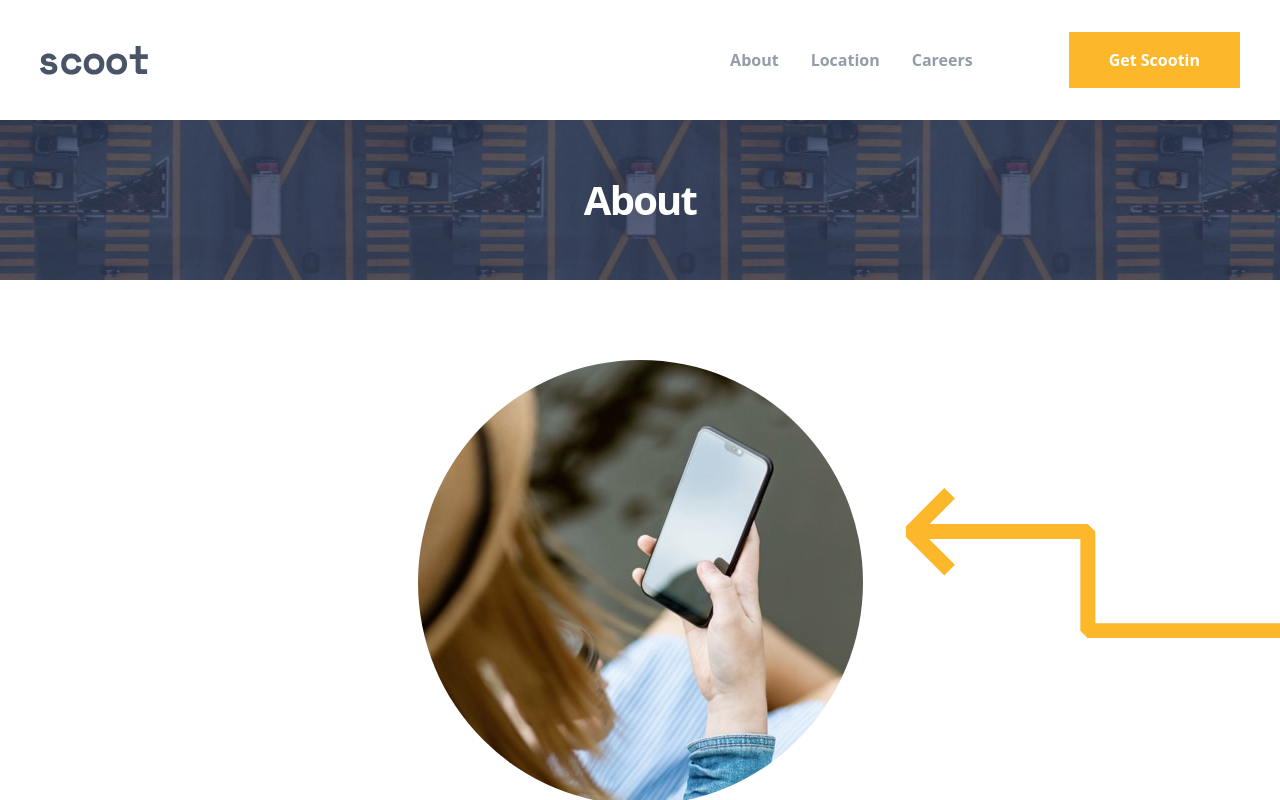
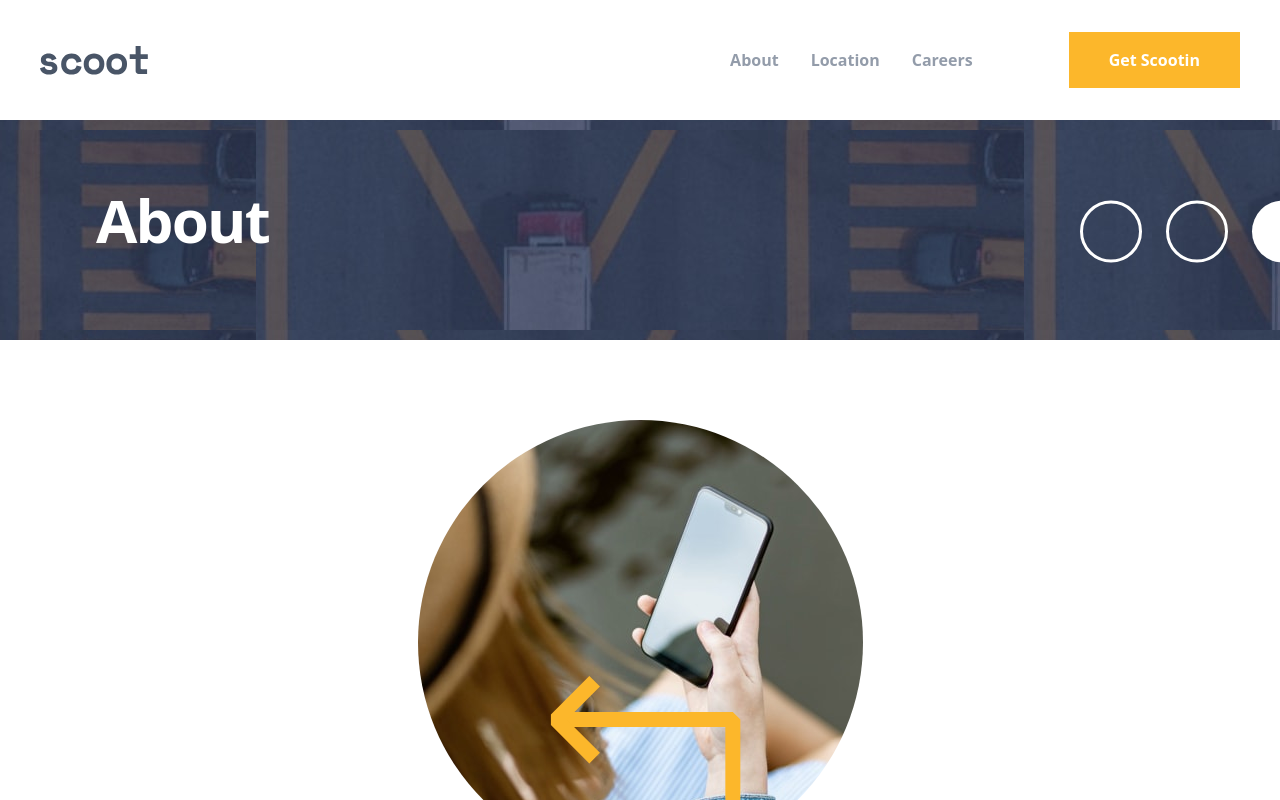
Before and after one commit to RonaldMamani/Scoot_Multi-Pages, an Angular app: page /about in a window 1280 px wide. Shown: the top 800 px of the page. Built offline with nearby package versions, Linux system fonts and the light colour scheme.

Commit message:
Adicionando a pagina about com responsividades para telas tablet

```diff
--- a/src/app/components/benefies-about/benefies-about.component.html
+++ b/src/app/components/benefies-about/benefies-about.component.html
@@ -1,4 +1,7 @@
-<section class="px-8 py-20 flex flex-col gap-[120px]">
+<section class="
+    px-8 py-20 flex flex-col gap-[120px]
+
+    ">
     <div class="flex flex-col gap-[120px]">
         <div class="relative">
             <app-benefie-detail
@@ -7,7 +10,10 @@
                 Descrition="Getting around should be simple (and even fun!) for everyone. We embrace technology to provide
                 low cost, smart access to scooters at your fingertips."
             />
-            <div class="absolute bg-[url('./assets/patterns/left-upward-arrow.svg')] bg-left -right-8 top-32 w-[375px] h-[150px]"></div>
+            <div class="
+                absolute bg-[url('./assets/patterns/left-upward-arrow.svg')] bg-left -right-8 top-32 w-[375px] h-[150px]
+                md:top-64 md:w-[730px]
+                "></div>
         </div>
         <div class="relative">
             <app-benefie-detail
@@ -19,7 +25,9 @@
             <div class="absolute bg-[url('./assets/patterns/right-arrow.svg')] bg-right -left-8 top-0 w-[375px] h-[150px]"></div>
         </div>
     </div>
-    <div class="flex flex-col gap-14 text-center">
+    <div class="
+        flex flex-col gap-14 text-center
+        ">
         <h5 class="text-[#495567] font-['Space Mono'] text-4xl font-bold">Our Values</h5>
         <app-benenfie-numeration
             imageUrl="../../../assets/images/our-tech.jpg"
@@ -42,8 +50,8 @@
             DescritionImage="Pessoa Usando Celular"
             Number="03"
             Title="Our community"
-            Descrition="We support every community we serve. All workers are paid a living wage based on their location and are
-            Scoot employees."
+            Descrition="We uses local workforce with neighborhood organizations to greatly improve the overall growth and
+            improve urban living."
         />
     </div>
 </section>
--- a/src/app/components/benenfie-numeration/benenfie-numeration.component.html
+++ b/src/app/components/benenfie-numeration/benenfie-numeration.component.html
@@ -7,7 +7,10 @@
     </div>
     <div class="flex flex-col gap-7 text-center items-center">
         <h6 class="font-['Space Mono'] text-2xl text-[#495567] font-bold">{{Title}}</h6>
-        <div class="flex justify-center w-[311px]">
+        <div class="
+            flex justify-center w-[311px]
+            md:w-[457px]
+            ">
             <p class="font-['Lexend Deca'] text-[#939CAA]">{{Descrition}}</p>
         </div>
     </div>
--- a/src/app/components/faqs/faqs.component.html
+++ b/src/app/components/faqs/faqs.component.html
@@ -1,8 +1,11 @@
-<section class="px-8 py-32 flex flex-col gap-12 text-center">
+<section class="
+    px-8 py-32 flex flex-col gap-12 text-center
+    md:px-20
+    ">
     <h5 class="text-[#495567] font-['Space Mono'] text-4xl font-bold">FAQs</h5>
     <div class="flex flex-col gap-16 text-center">
         <h6 class="text-[#495567] font-['Space Mono'] text-2xl font-bold">How it works</h6>
-        <div class="px-8 flex flex-col gap-12">
+        <div class="px-8 flex flex-col gap-4">
             <app-read-more
                 [open]="readMeWorks1"
                 TitleReadMe="How do I download the app?"
@@ -28,7 +31,7 @@
     </div>
     <div class="flex flex-col gap-16 text-center">
         <h6 class="text-[#495567] font-['Space Mono'] text-2xl font-bold">Safe driving</h6>
-        <div class="px-8 flex flex-col gap-12">
+        <div class="px-8 flex flex-col gap-4">
             <app-read-more
                 [open]="readMeDriving1"
                 TitleReadMe="Should I wear a helmet?"
--- a/src/app/components/page-image/page-image.component.html
+++ b/src/app/components/page-image/page-image.component.html
@@ -1,3 +1,12 @@
-<div ngClass="{{ImageUrl}} bg-center h-[160px] text-center">
-    <h6 class="py-[60px] font-['Space Mono'] text-white text-[40px] font-bold tracking-[-1.8px] leading-10">{{NamePage}}</h6>
+<div ngClass="
+    {{ImageUrl}} bg-center h-[160px] text-center relative
+    md:h-[220px] md:text-start
+    ">
+    <h6 class="
+        py-[60px] font-['Space Mono'] text-white text-[40px] font-bold tracking-[-1.8px] leading-10
+        md:px-24 md:py-[70px] md:text-6xl
+        ">
+        {{NamePage}}
+    </h6>
+    <div class="max-md:hidden absolute right-0 top-20 bg-[url('./assets/patterns/white-circles.svg')] bg-no-repeat w-[200px] h-[65px]"></div>
 </div>
--- a/src/app/components/read-more/read-more.component.html
+++ b/src/app/components/read-more/read-more.component.html
@@ -1,6 +1,10 @@
-<div class="flex flex-col gap-5">
+<div class="
+    py-8 flex flex-col gap-5">
     <button (click)="open = !open" class="flex justify-between gap-3 items-center text-start">
-        <span class="text-xl font-['Space Mono'] text-[#495567] font-bold">{{TitleReadMe}}</span>
+        <span class="
+            text-xl font-['Space Mono'] text-[#495567] font-bold
+            md:text-2xl
+            ">{{TitleReadMe}}</span>
         <div class="">
             <img *ngIf="!open" src="../../../assets/icons/chevron.svg" alt="Icone para abrir texto">
             <img *ngIf="open" src="../../../assets/icons/chevronClose.svg" alt="Icone para fechar texto">
--- a/src/app/pages/about/about.component.html
+++ b/src/app/pages/about/about.component.html
@@ -1,5 +1,5 @@
 <app-page-image
-    ImageUrl="bg-[url('./assets/images/about-hero-mobile.jpg')]"
+    ImageUrl="bg-[url('./assets/images/about-hero-mobile.jpg')] md:bg-[url('./assets/images/about-hero-tablet.jpg')]"
     NamePage="About"
 />
 <app-benefies-about />
```
